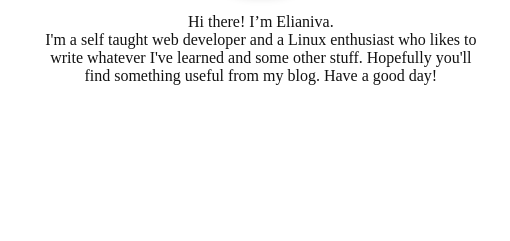
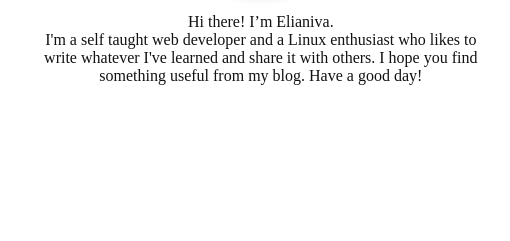
Before and after one commit to elianiva/elianiva.github.io, a Gatsby site: page / in a window 1280 px wide. Shown: the part 475-716 px from the top of the page, 0-510 px from the left. Built offline with nearby package versions, Linux system fonts and the light colour scheme; Gatsby itself is replaced by a stand-in of ours.

Commit message:
updated greet message

```diff
--- a/src/pages/index.js
+++ b/src/pages/index.js
@@ -51,8 +51,8 @@ function IndexPage() {
             <span className={Styles.greetText}>Hi there! I’m Elianiva.</span>
             <span className={Styles.greetDesc}>
               I'm a self taught web developer and a Linux enthusiast who likes
-              to write whatever I've learned and some other stuff. Hopefully
-              you'll find something useful from my blog. Have a good day!
+              to write whatever I've learned and share it with others. I hope
+              you find something useful from my blog. Have a good day!
             </span>
           </div>
         </div>
```
